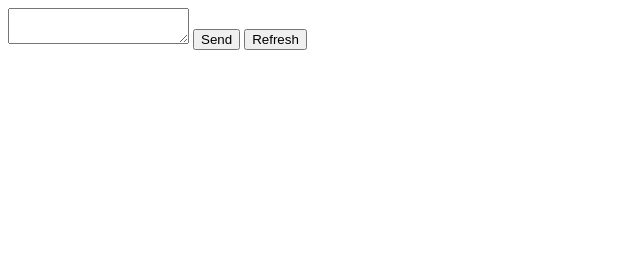
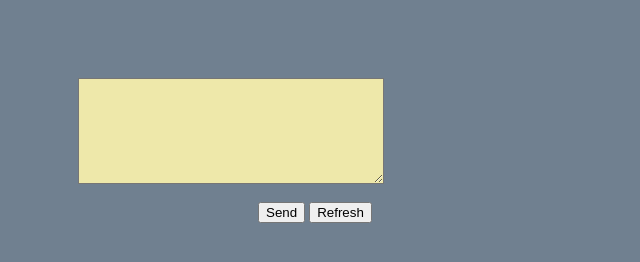
Before and after one commit to ggmygf/nf_msg, a website: page index.html in a window 1280 px wide. Shown: the whole page, without its empty margins (0-640 px from the left). Drawn offline with Linux system fonts and the light colour scheme.

Commit message:
Update index.html

```diff
--- a/index.html
+++ b/index.html
@@ -1,6 +1,10 @@
-<textarea id="chat-box"></textarea>
-<button onclick="send()">Send</button>
+<body style="background-color: slategray;">
+<textarea id="chat-box" style="left: auto !important; margin-left: 70px !important; margin-top: 70px !important; width: 306px !important; height: 106px !important; background-color: palegoldenrod;"></textarea>
+<br>
+<br>
+<button onclick="send()" style="margin-left: 250px !important;">Send</button>
 <button onclick="get()">Refresh</button>
+
 
 <script>
 function send() {
@@ -17,3 +21,4 @@ function get() {
     .then(d => document.getElementById('chat-box').value = d.message || '');
 }
 </script>
+</body>
```
